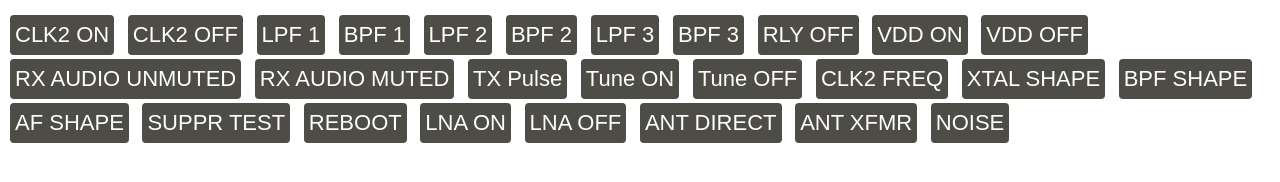
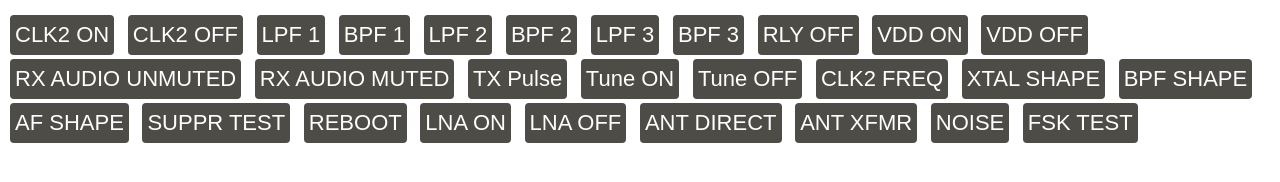
Before and after one commit to ki6syd/minimalist-amateur-xcvr, a plain HTML site: page fw/data/debug.html in a window 1280 px wide. Drawn offline with Linux system fonts and the light colour scheme.

Commit message:
Testing FT8 transmission

```diff
--- a/fw/data/debug.html
+++ b/fw/data/debug.html
@@ -40,6 +40,7 @@
       <button type="button" class="button" onclick="special(25)">ANT DIRECT</button>
       <button type="button" class="button" onclick="special(26)">ANT XFMR</button>
       <button type="button" class="button" onclick="special(27)">NOISE</button>
+      <button type="button" class="button" onclick="special(28)">FSK  TEST</button>
     </div>
 </form>
 
```
Also changed, not shown: 1 other file.
